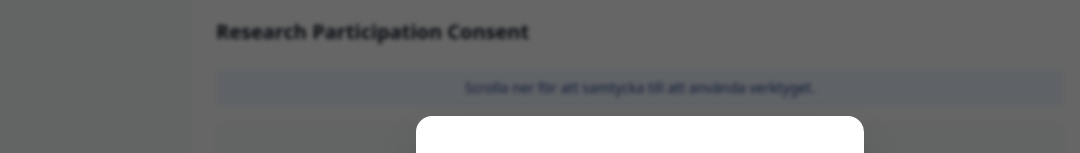
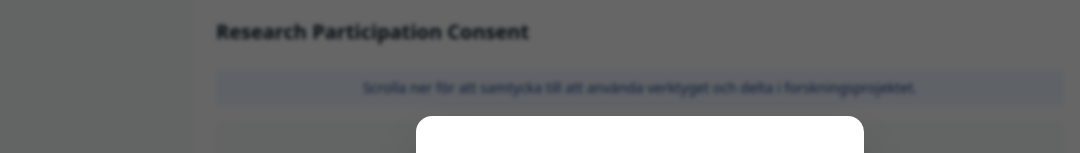
Before and after one commit to igidiotis/edspec, a React (Vite) app: page / in a window 1280 px wide. Shown: the part 144-297 px from the top of the page, without its empty margins (0-1080 px from the left). Built offline with nearby package versions, Linux system fonts and the light colour scheme; no server answers.

Commit message:
Update Swedish translation for consent scroll prompt to include participation in research project, enhancing clarity for users.

```diff
--- a/src/i18n.ts
+++ b/src/i18n.ts
@@ -131,7 +131,7 @@ const resources = {
       "cards.humanrelationships.description": "Maintaining authentic interpersonal connections in increasingly digital learning spaces.",
       "cards.sustainability.title": "Sustainability",
       "cards.sustainability.description": "Long-term viability and environmental considerations of AI implementation in education.",
-      "consent.scrollToConsent": "Scrolla ner för att samtycka till att använda verktyget."
+      "consent.scrollToConsent": "Scrolla ner för att samtycka till att använda verktyget och delta i forskningsprojektet."
     }
   },
   sv: {
```
